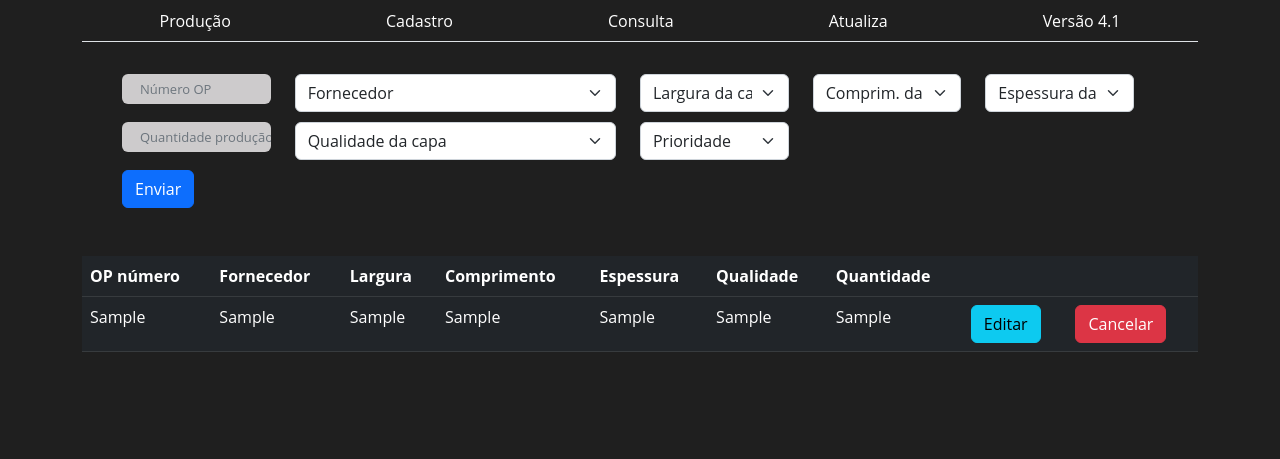
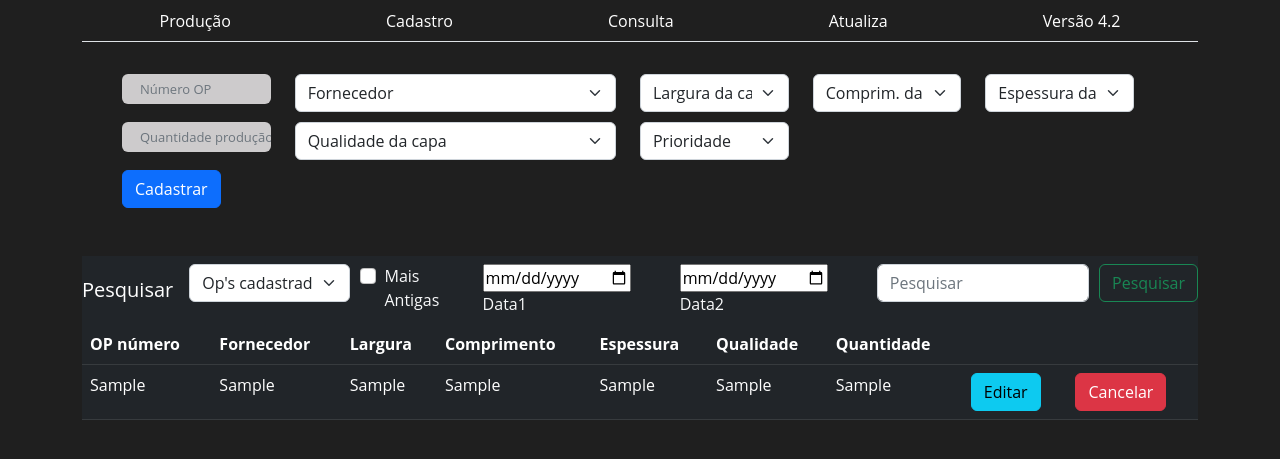
Before and after one commit to clebersongom/Aula_Servidor, a Django app: page /cadastro/ in a window 1280 px wide. Shown: the top 459 px of the page. Run offline with Django 4.2, Linux system fonts and the light colour scheme; tables that the repository leaves empty hold one stand-in row (values such as "Sample post"); parts of the project's set-up code (start-up, migrations or seed data) failed here and were passed over; some libraries are stand-ins or nearby versions.

Commit message:
V4.2 tela de campo de pesquisa de OP's

```diff
--- a/ProjetoBD/paginas/base.html
+++ b/ProjetoBD/paginas/base.html
@@ -33,12 +33,14 @@
               <a class="nav-link" style="color: rgb(255, 255, 255);" href="{%url 'app_atualiza'%}">Atualiza</a>
             </li>
             <li class="nav-item">
-              <a class="nav-link" style="color: rgb(255, 255, 255);" >Versão 4.1</a>
+              <a class="nav-link" style="color: rgb(255, 255, 255);" >Versão 4.2</a>
             </li>
           </ul>
       </div>
 
       {%block 'conteudo'%}{%endblock%}
+
+
 
        <!-- Bootstrap core JavaScript -->
   <script src="{% static 'js/jquery.slim.min.js'%}"></script>
--- a/appCadastra/templates/cadastro/index.html
+++ b/appCadastra/templates/cadastro/index.html
@@ -72,7 +72,7 @@
                 <input type="hidden" name="hora_fim" value="null">
             </div>
             <div class="col-lg">
-                <button type="submit" class="btn btn-primary">Enviar</button>
+                <button type="submit" class="btn btn-primary">Cadastrar</button>
             </div>
         </div>
     </form>
@@ -101,6 +101,58 @@
         <p class="text-center"> OP cancelado com sucesso</p>
     </div>
     {% endif %}
+
+    <!--Inicio Campo consulta-->
+
+    <div>
+        <nav class="navbar navbar-expand-lg navbar-dark bg-dark">
+            <a class="navbar-brand" >Pesquisar</a>
+
+            <div class="collapse navbar-collapse" id="conteudoNavbarSuportado" >
+              <ul class="navbar-nav mr-auto">
+                <li class="nav-item" style="margin-right: 10px;">
+                    <select class="form-select" aria-label="Default select example">
+                        <option selected>Op's cadastradas</option>
+                        <option value="1">Op's paradas</option>
+                        <option value="2">Op's canceladas</option>
+                        <option value="3">Op em produção</option>
+                    </select>
+                </li>
+                <li>
+                    <div class="form-check form-check-inline">
+                        <input class="form-check-input" type="checkbox" id="inlineCheckbox1" name="busca_temp" value="recentes">
+                        <label class="form-check-label text-light bg-dark" for="inlineCheckbox1">Mais Antigas</label>
+                      </div>
+                </li>
+                <li class="nav-item">
+                    <input type="date" style="margin-right: 10px;">
+                    <label class="form-check-label text-light bg-dark" for="inlineCheckbox1"style="margin-right: 10px;">Data1</label>
+                </li>
+                <li class="nav-item">
+
+                    <script>$('.datepicker').datepicker();</script>
+                    <input  type="date" style="margin-right: 10px;">
+                    <label class="form-check-label text-light bg-dark" for="inlineCheckbox1"style="margin-right: 10px;">Data2</label>
+                </li>
+
+                <li class="nav-item" >
+                    <form class="form-inline my-2 my-lg-0" style="margin-right: 10px;">
+                    <input  class="form-control mr-sm-2" type="search" placeholder="Pesquisar" aria-label="Pesquisar">
+                </li>
+                <li class="nav-item" >
+                    <button  class="btn btn-outline-success my-2 my-sm-0" type="submit">Pesquisar</button>
+                    </form>
+                </li>
+
+              </ul>
+
+            </div>
+          </nav>
+    </div>
+
+    <!--Fim Campo consulta-->
+
+    <div>
         <table class="table table-dark">
             <thead >
                 <tr>
@@ -182,7 +234,7 @@
                 </td>
             </tr>
         </tbody>
-
+    </div>
     {% endfor %}
     {% if consulta %}
     <form action="{% url 'atualizarOP' %}" method="POST">
```
Also changed, not shown: appHome/templates/home/index.html (+4 -4 lines).
